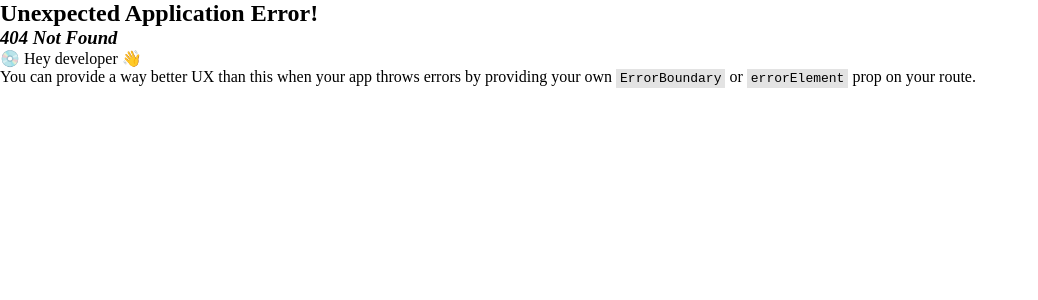
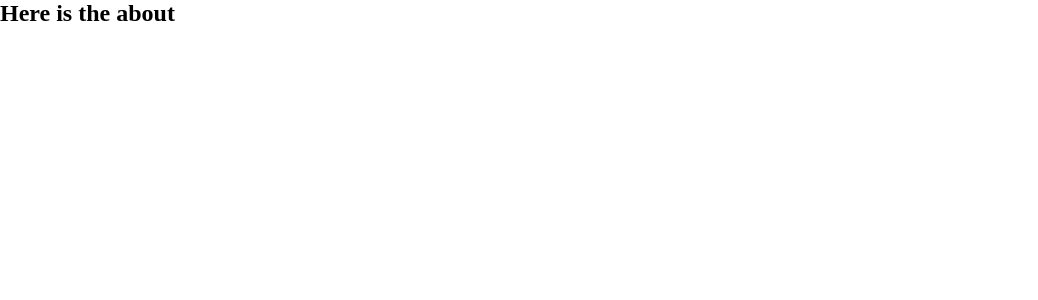
Before and after one commit to Rakib011110/university-management-client-code, a React (Vite) app: page /about in a window 1280 px wide. Before the commit this address had no page. Shown: the top 300 px of the page, without its empty margins (0-1038 px from the left). Built offline with nearby package versions, Linux system fonts and the light colour scheme.

Commit message:
about routes added

```diff
--- /dev/null
+++ b/src/pages/About.tsx
@@ -0,0 +1,9 @@
+const About = () => {
+  return (
+    <div>
+      <h2> Here is the about</h2>
+    </div>
+  );
+};
+
+export default About;
--- /dev/null
+++ b/src/pages/Login.tsx
@@ -0,0 +1,9 @@
+const Login = () => {
+  return (
+    <div>
+      <h2> that is our login page </h2>
+    </div>
+  );
+};
+
+export default Login;
--- /dev/null
+++ b/src/pages/Register.tsx
@@ -0,0 +1,9 @@
+const Register = () => {
+  return (
+    <div>
+      <h1> Here is the Register</h1>
+    </div>
+  );
+};
+
+export default Register;
```
Also changed, not shown: src/routes/router.tsx (+15 -0 lines).
